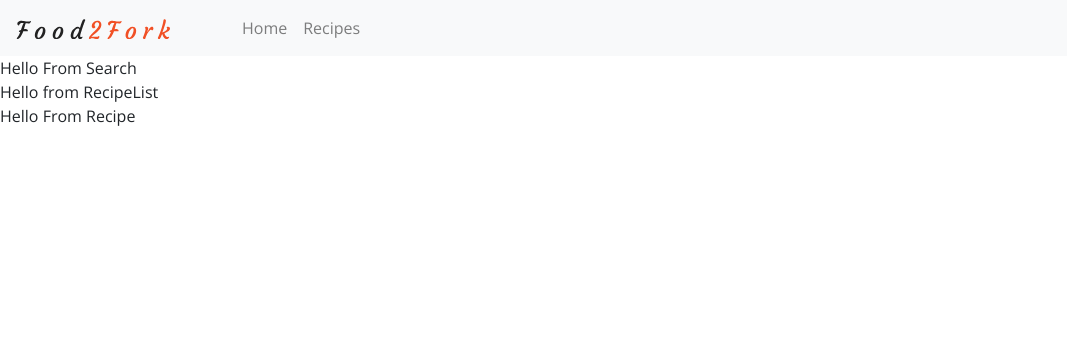
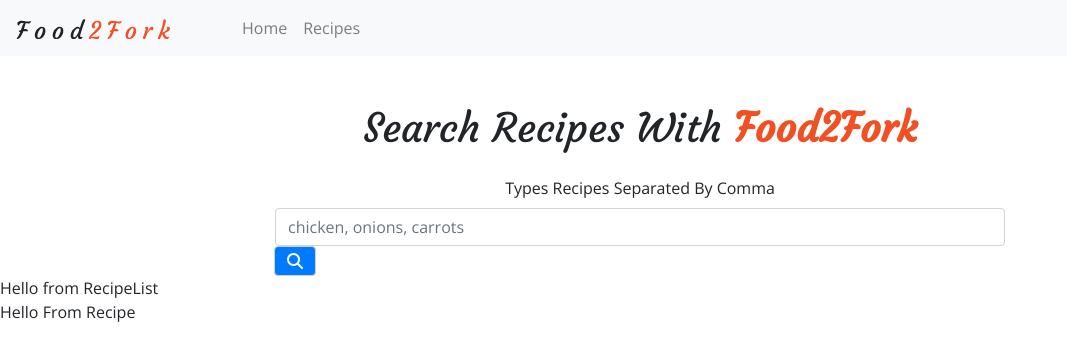
Before and after one commit to Jerem28/react-recipe-app, a React (Create React App) app: page /recipes in a window 1280 px wide. Shown: the top 360 px of the page, without its empty margins (0-1067 px from the left). Built offline with nearby package versions, Linux system fonts and the light colour scheme.

Commit message:
Search component

```diff
--- a/src/components/Search.js
+++ b/src/components/Search.js
@@ -2,6 +2,41 @@
 
 export default class Search extends Component {
   render() {
-    return <div>Hello From Search</div>;
+    const { handleChange, handleSubmit, search } = this.props;
+    return (
+      <div className="container">
+        <div className="row">
+          <div className="col-10 mx-auto col-md-8 mt-5 text-center">
+            <h1 className="text-slanted text-capitalize">
+              search recipes with{" "}
+              <strong className="text-orange">Food2Fork</strong>
+            </h1>
+            <form action="" className="mt-4" />
+            <label htmlFor="search" className="text-capitalize">
+              types recipes separated by comma
+            </label>
+            <div className="input-group">
+              <input
+                type="text"
+                name="search"
+                className="form-control"
+                placeholder="chicken, onions, carrots"
+                value={search}
+                onChange={handleChange}
+              />
+            </div>
+            <div className="input-group-append">
+              <button
+                type="submit"
+                className="input-group-text bg-primary text-white"
+                onClick={handleSubmit}
+              >
+                <i className="fas fa-search" />
+              </button>
+            </div>
+          </div>
+        </div>
+      </div>
+    );
   }
 }
```
